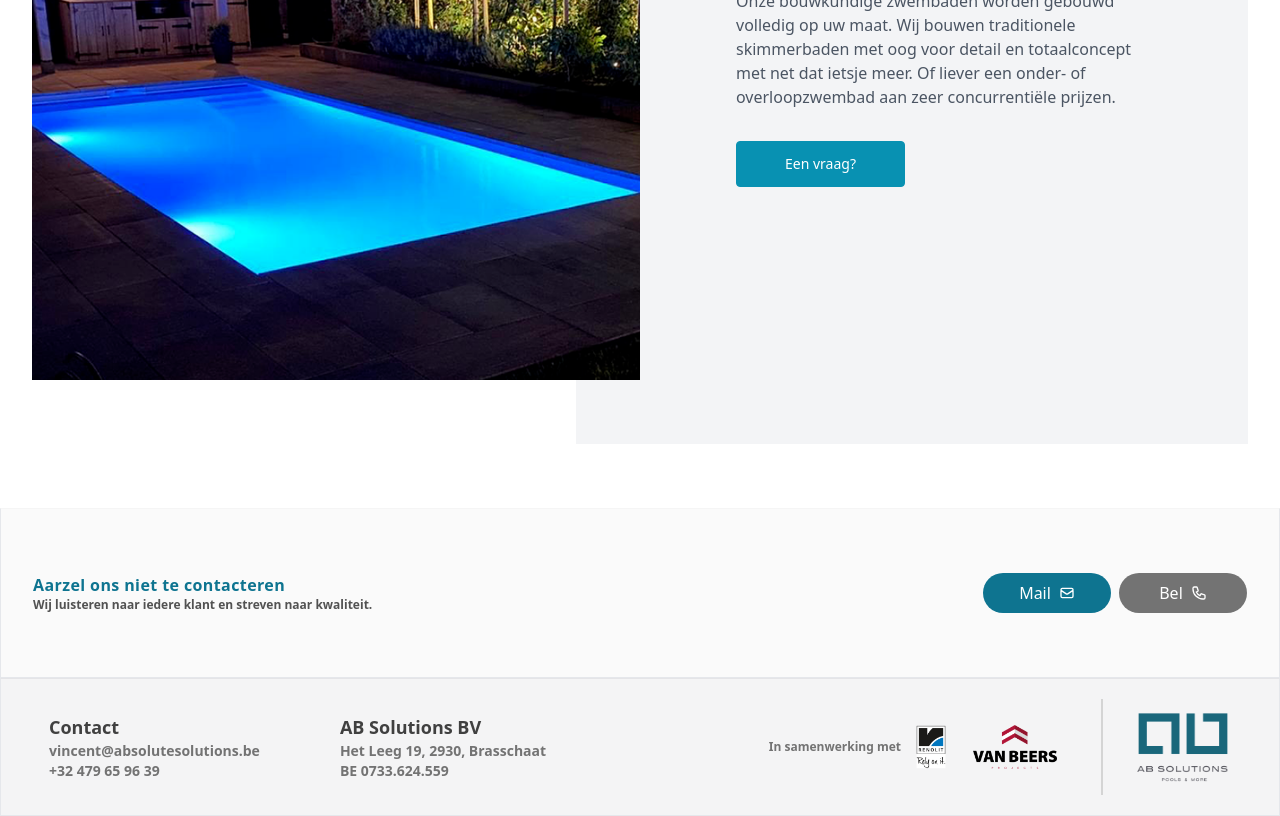
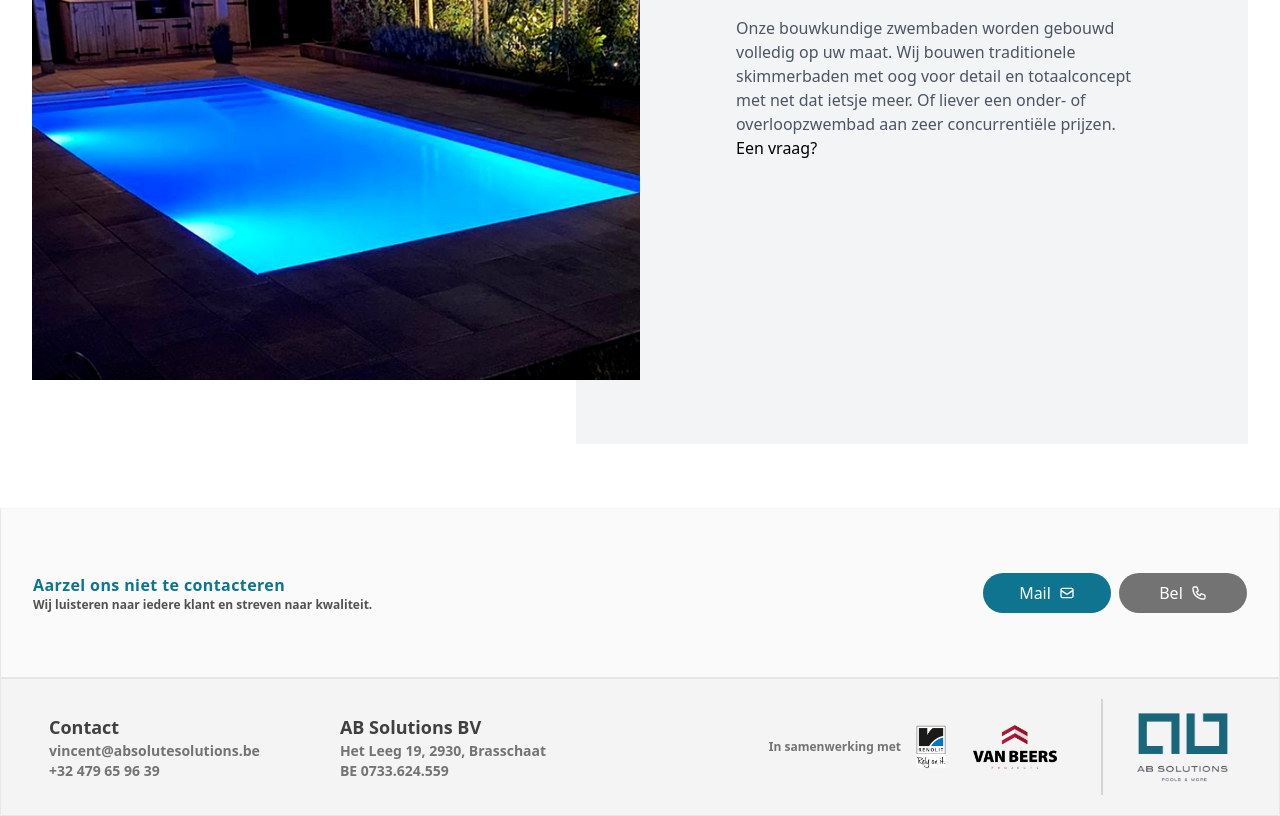
Before and after one commit to rayorole/absolutions-nextjs, a Next.js app: page /bouwkundig in a window 1280 px wide. Shown: the part 1220-2036 px from the top of the page. Built offline with nearby package versions, Linux system fonts and the light colour scheme.

Commit message:
a > Link

```diff
--- a/pages/bouwkundig.jsx
+++ b/pages/bouwkundig.jsx
@@ -4,6 +4,7 @@ import Footer from './components/Footer';
 import Head from 'next/head';
 
 import { MailIcon, PhoneIcon } from '@heroicons/react/outline';
+import Link from 'next/link';
 
 export default function Bouwkundig() {
   return (
@@ -81,12 +82,12 @@ export default function Bouwkundig() {
                   overloopzwembad aan zeer concurrentiële prijzen.
                 </p>
 
-                <a
+                <Link
                   className="inline-block px-12 py-3 mt-8 text-sm font-medium text-white bg-cyan-600 border border-cyan-600 rounded active:text-cyan-500 hover:bg-transparent hover:text-cyan-600 focus:outline-none focus:ring"
-                  href="/contact"
+                  to="/contact"
                 >
                   Een vraag?
-                </a>
+                </Link>
               </div>
             </div>
           </div>
```
